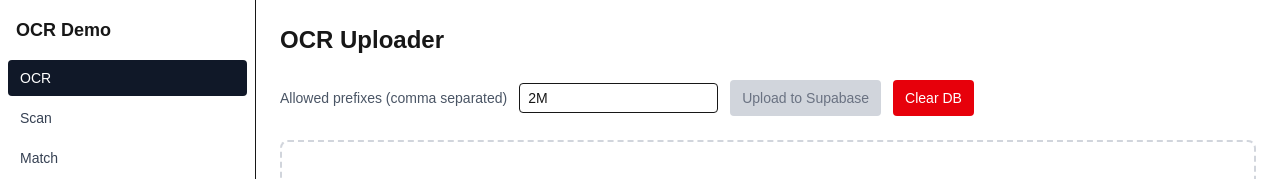
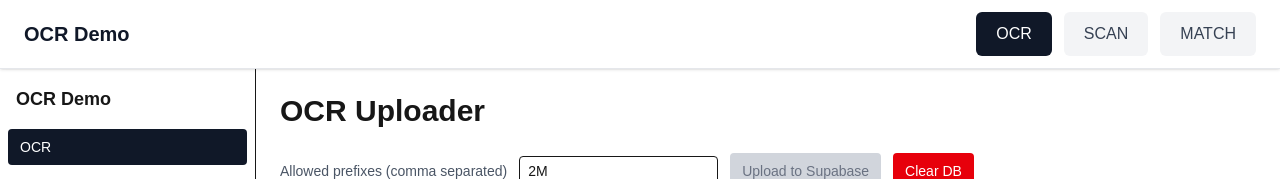
Before and after one commit to MLeehwa/LHSMOCKD, a Next.js app: page / in a window 1280 px wide. Shown: the top 179 px of the page. Built offline with nearby package versions, Linux system fonts and the light colour scheme; no server answers.

Commit message:
Add top navigation menu for PDA access (OCR, SCAN, MATCH)

```diff
--- /dev/null
+++ b/src/app/components/TopNav.tsx
@@ -0,0 +1,39 @@
+"use client";
+import Link from "next/link";
+import { usePathname } from "next/navigation";
+
+const nav = [
+	{ href: "/", label: "OCR" },
+	{ href: "/scan", label: "SCAN" },
+	{ href: "/match", label: "MATCH" },
+];
+
+export default function TopNav() {
+	const pathname = usePathname();
+
+	return (
+		<nav className="sticky top-0 z-50 w-full bg-white border-b border-gray-200 shadow-sm">
+			<div className="flex items-center justify-between px-3 sm:px-6 py-3">
+				<div className="text-lg sm:text-xl font-semibold text-gray-900">OCR Demo</div>
+				<div className="flex gap-2 sm:gap-3">
+					{nav.map(({ href, label }) => {
+						const active = pathname === href;
+						return (
+							<Link
+								key={href}
+								href={href}
+								className={`px-4 py-2 sm:px-5 sm:py-2.5 text-sm sm:text-base font-medium rounded-md transition-colors ${
+									active
+										? "bg-gray-900 text-white"
+										: "bg-gray-100 text-gray-700 hover:bg-gray-200 active:bg-gray-300"
+								}`}
+							>
+								{label}
+							</Link>
+						);
+					})}
+				</div>
+			</div>
+		</nav>
+	);
+}
--- a/src/app/layout.tsx
+++ b/src/app/layout.tsx
@@ -1,6 +1,7 @@
 import type { Metadata } from "next";
 import "./globals.css";
 import Sidebar from "./components/Sidebar";
+import TopNav from "./components/TopNav";
 
 export const metadata: Metadata = {
 	title: "OCR Demo",
@@ -11,6 +12,7 @@
 	return (
 		<html lang="ko" className="h-full">
 			<body className="h-full bg-gray-50 text-gray-900">
+				<TopNav />
 				<div className="flex min-h-screen">
 					<Sidebar />
 					<main className="flex-1 p-3 sm:p-6">{children}</main>
--- a/src/app/match/page.tsx
+++ b/src/app/match/page.tsx
@@ -97,7 +97,7 @@
 
     return (
 		<div className="max-w-6xl mx-auto space-y-4">
-			<h1 className="text-2xl font-semibold">Match</h1>
+			<h1 className="text-2xl sm:text-3xl font-semibold">Match</h1>
 			<div className="flex items-center gap-3 text-sm">
 				<label htmlFor="prefixes" className="text-gray-600">Allowed prefixes</label>
 				<input id="prefixes" value={prefixText} onChange={(e)=>setPrefixText(e.target.value)} className="rounded border px-2 py-1" />
--- a/src/app/page.tsx
+++ b/src/app/page.tsx
@@ -259,7 +259,7 @@
 
 	return (
         <div className="max-w-5xl mx-auto space-y-6">
-			<h1 className="text-2xl font-semibold">OCR Uploader</h1>
+			<h1 className="text-2xl sm:text-3xl font-semibold">OCR Uploader</h1>
 			<div className="flex items-center gap-3 text-sm">
 				<label htmlFor="prefixes" className="text-gray-600">Allowed prefixes (comma separated)</label>
 				<input
--- a/src/app/scan/page.tsx
+++ b/src/app/scan/page.tsx
@@ -1,6 +1,5 @@
 "use client";
 import { useCallback, useEffect, useMemo, useRef, useState } from "react";
-import Link from "next/link";
 import { supabase } from "../../lib/supabaseClient";
 import { normalizeBarcode } from "../../lib/barcode";
 
@@ -192,18 +191,7 @@
 
     return (
 		<div className="w-full max-w-full mx-auto space-y-3 px-2 sm:px-4">
-			{/* Navigation menu for scan page */}
-			<div className="flex items-center justify-between py-2 border-b mb-2">
-				<h1 className="text-2xl sm:text-3xl font-semibold">Scan</h1>
-				<nav className="flex gap-2">
-					<Link href="/" className="px-3 py-1.5 text-sm sm:text-base rounded bg-gray-100 text-gray-700 hover:bg-gray-200 active:bg-gray-300">
-						OCR
-					</Link>
-					<Link href="/match" className="px-3 py-1.5 text-sm sm:text-base rounded bg-gray-100 text-gray-700 hover:bg-gray-200 active:bg-gray-300">
-						Match
-					</Link>
-				</nav>
-			</div>
+			<h1 className="text-2xl sm:text-3xl font-semibold">Scan</h1>
 			{status && (
 				<div className="rounded border bg-white p-3 text-sm sm:text-base text-gray-700">{status}</div>
 			)}
```
